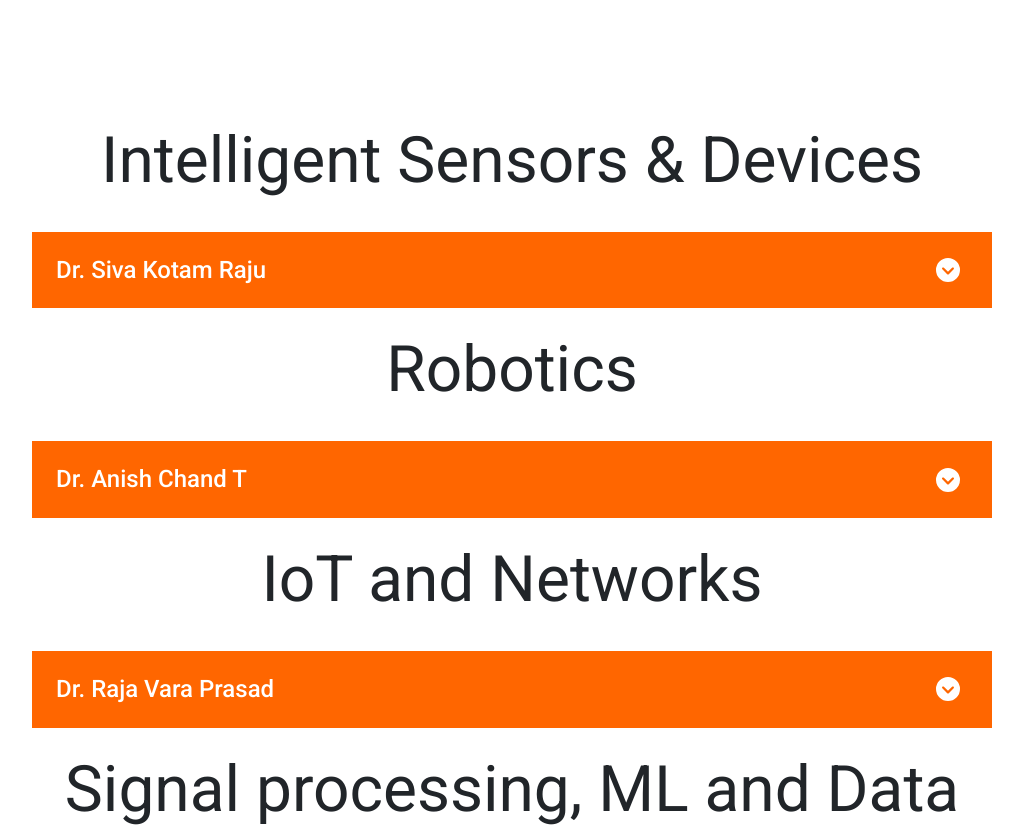
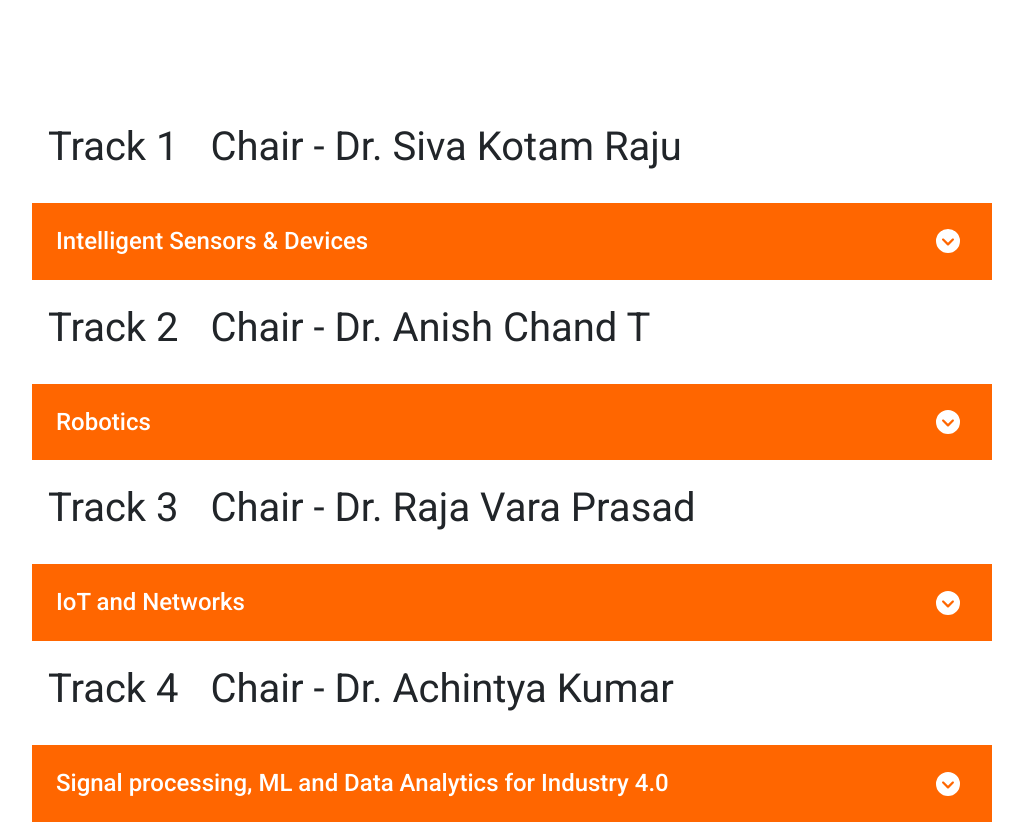
Before and after one commit to PriyanshuRj/IEEE-website, a React (Create React App) app: page /program in a window 1280 px wide. Shown: the part 1040-1867 px from the top of the page, without its empty margins (128-1151 px from the left). Built offline with nearby package versions, Linux system fonts and the light colour scheme.

Commit message:
Track Updated

```diff
--- a/src/Styles/program.module.css
+++ b/src/Styles/program.module.css
@@ -39,7 +39,7 @@
 .title {
     width: fit-content;
     position: relative;
-    font-size: 4rem;
+    font-size: 2.5rem;
     font-weight: 400;
     padding-left: 1rem;
     padding-right: 1rem;
@@ -71,14 +71,14 @@
 
 @media (max-width: 425px) {
     .title{
-      font-size: 1rem;
+      font-size: 0.5rem;
 
     }
   }
 
   @media (max-width: 520px) {
     .title{
-      font-size: 2.5rem;
+      font-size: 1.3rem;
 
     }
   }
--- a/src/components/Programs.js
+++ b/src/components/Programs.js
@@ -7,10 +7,10 @@ export default function Program({data}) {
   const [open, setOpen] = useState(false);
   return (
     <div>
-      <div className="d-flex justify-content-center">
+      <div className="d-flex justify-content-left">
 
-
-      <h1 className={Style.title}>{data.track}</h1>
+      <h1 className={Style.title}>{data.TrackNo}</h1>
+      <h1 className={Style.title}>{data.professor}</h1>
       </div>
 
       <div
@@ -20,7 +20,7 @@ export default function Program({data}) {
         aria-expanded={open}
       >
        <p>
-          {data.professor}
+          {data.track}
          </p>
 
       {open?<FontAwesomeIcon icon={faChevronCircleUp} width={40} height={40} />:<FontAwesomeIcon icon={faChevronCircleDown} width={40} height={40} />}
--- a/src/pages/Program.js
+++ b/src/pages/Program.js
@@ -4,7 +4,8 @@ import SecondaryHero from "../components/SecondaryHero";
 import Style from "../Styles/program.module.css";
 const ListMap = [{
   index:1,
-  professor:'Dr. Siva Kotam Raju',
+  TrackNo :'Track 1',
+  professor:'Chair - Dr. Siva Kotam Raju',
   track:'Intelligent Sensors & Devices',
   topics:[
     'MEMS',
@@ -21,7 +22,8 @@ const ListMap = [{
 },
 {
   index:2,
-  professor:'Dr. Anish Chand T',
+  TrackNo :'Track 2',
+  professor:'Chair - Dr. Anish Chand T',
   track:'Robotics',
   topics:[
     'Wearable robotics',
@@ -37,7 +39,8 @@ const ListMap = [{
 },
 {
   index:3,
-  professor:'Dr. Raja Vara Prasad',
+  TrackNo :'Track 3',
+  professor:'Chair - Dr. Raja Vara Prasad',
   track:'IoT and Networks ',
   topics:['IoT and Networks',
     'Embedded C',
@@ -53,7 +56,8 @@ const ListMap = [{
   ]
 },{
   index:4,
-  professor:'Dr. Achintya Kumar',
+  TrackNo :'Track 4',
+  professor:'Chair - Dr. Achintya Kumar',
   track:'Signal processing, ML and Data Analytics for Industry 4.0',
   topics:['Analysis of speech and audio signal',
     'Biomedical signal processing',
```
